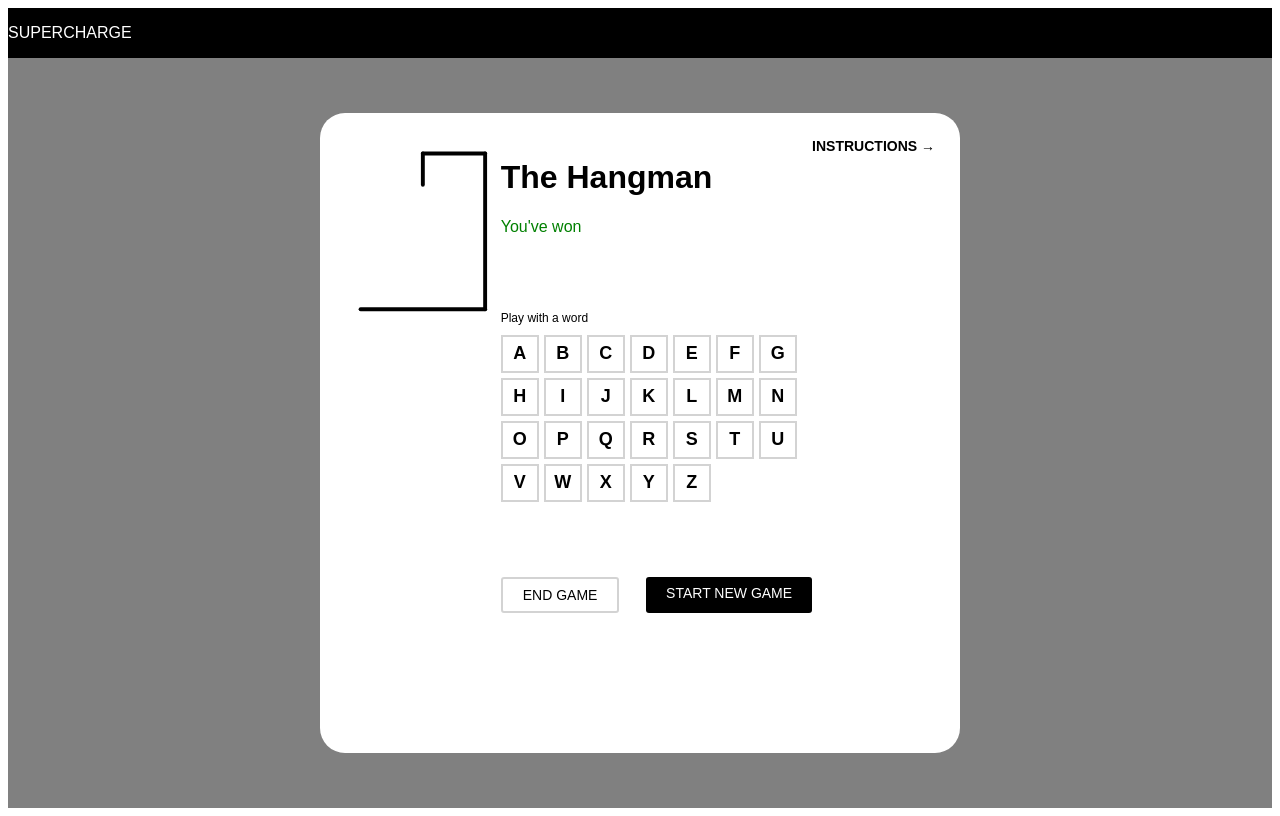
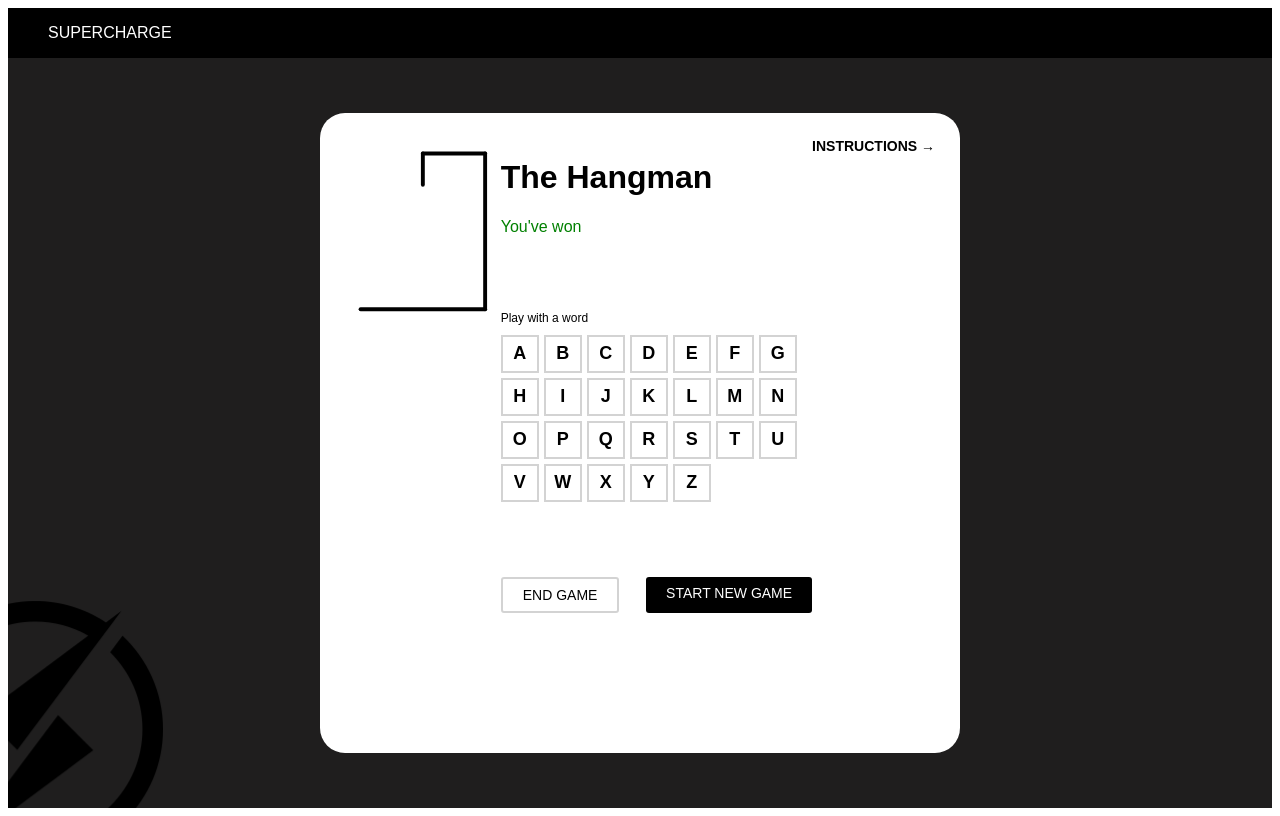
Before and after one commit to vargamateistvan/angular-hangman, an Angular app: page /hangman in a window 1280 px wide. Built offline with nearby package versions, Linux system fonts and the light colour scheme.

Commit message:
Design fixes  #2

```diff
--- a/src/app/app.component.scss
+++ b/src/app/app.component.scss
@@ -1,8 +1,12 @@
+html, body {
+  height: 100%;
+}
+
 #main-page {
   display: flex;
   flex-direction: column;
   min-height: 100vh;
-  background-color: gray;
+  background-color: #1f1e1e;
 
   font-family: Arial, Helvetica, sans-serif;
 
@@ -13,12 +17,15 @@
     align-items: center;
     flex: auto;
 
+    background-image: url('/assets/logo.png');
+    background-position: -10% 110%;
+    background-repeat: no-repeat;
+
     #router-container {
       width: 40rem;
       height: 40rem;
       background-color: white;
       border-radius: 25px;
-
     }
   }
 }
--- a/src/app/components/game/game.component.html
+++ b/src/app/components/game/game.component.html
@@ -24,10 +24,10 @@
     </div>
 
     <div class="game-buttons">
-      <a class="game-button end-game" [routerLink]="['../', '']">END GAME</a>
+      <a class="game-button end-game" [routerLink]="['../', 'instructions']">END GAME</a>
       <a class="game-button new-game" [routerLink]="['../', 'length-picker']">START NEW GAME</a>
     </div>
   </div>
 
-  <a class="instructions-button" [routerLink]="['../', '']">INSTRUCTIONS &#8594;</a>
+  <a class="instructions-button" [routerLink]="['../', 'instructions']">INSTRUCTIONS &#8594;</a>
 </div>
--- a/src/app/components/nav-bar/nav-bar.component.html
+++ b/src/app/components/nav-bar/nav-bar.component.html
@@ -1,3 +1,4 @@
 <div class="nav-bar">
+  <img src="/assets/logo.png">
   SUPERCHARGE
 </div>
--- a/src/app/components/nav-bar/nav-bar.component.scss
+++ b/src/app/components/nav-bar/nav-bar.component.scss
@@ -5,5 +5,9 @@
   height: 50px;
   width: 100%;
   background-color: black;
-  color: white
+  color: white;
+
+  img {
+    height: 40px;
+  }
 }
```
Also changed, not shown: src/assets/logo.png (added).
